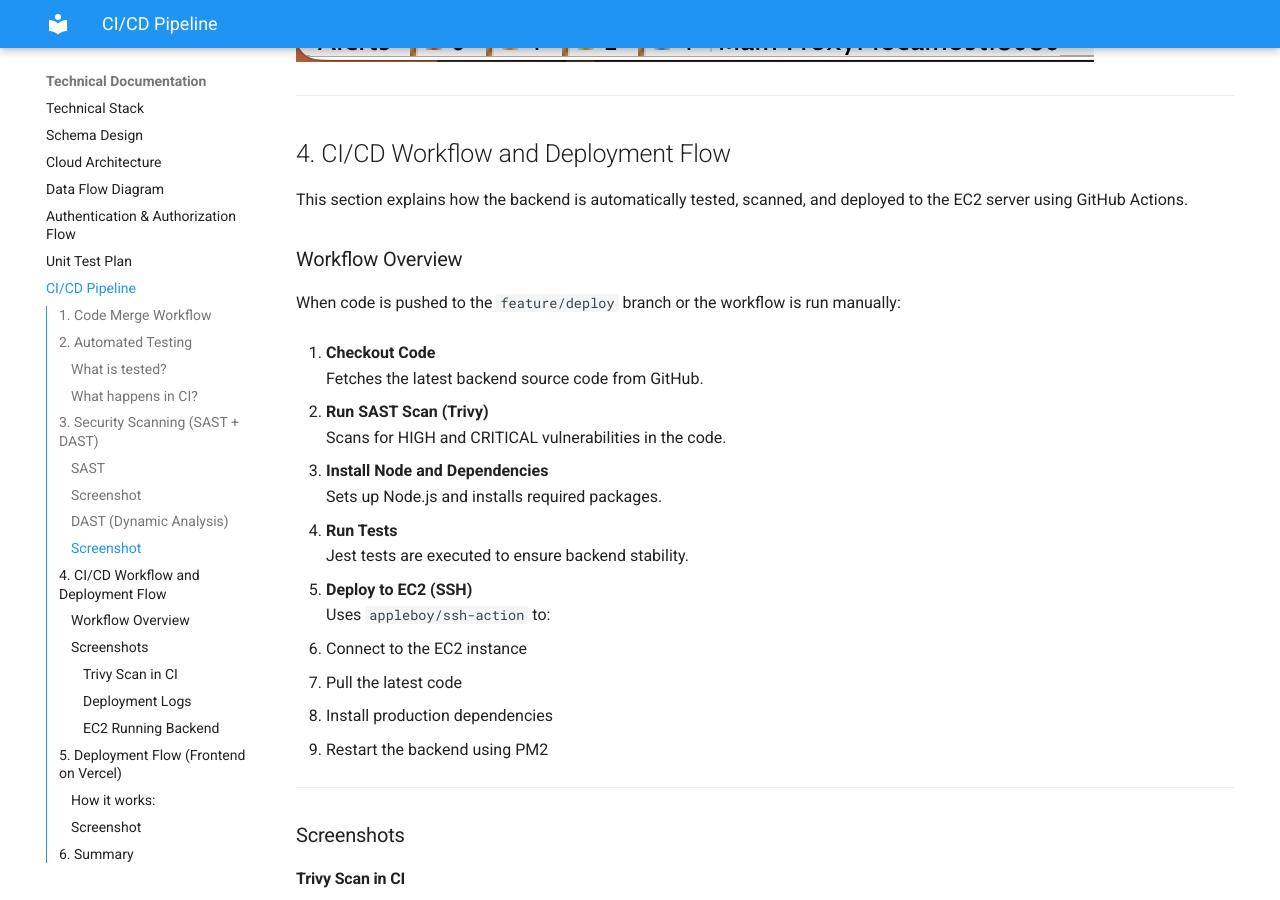
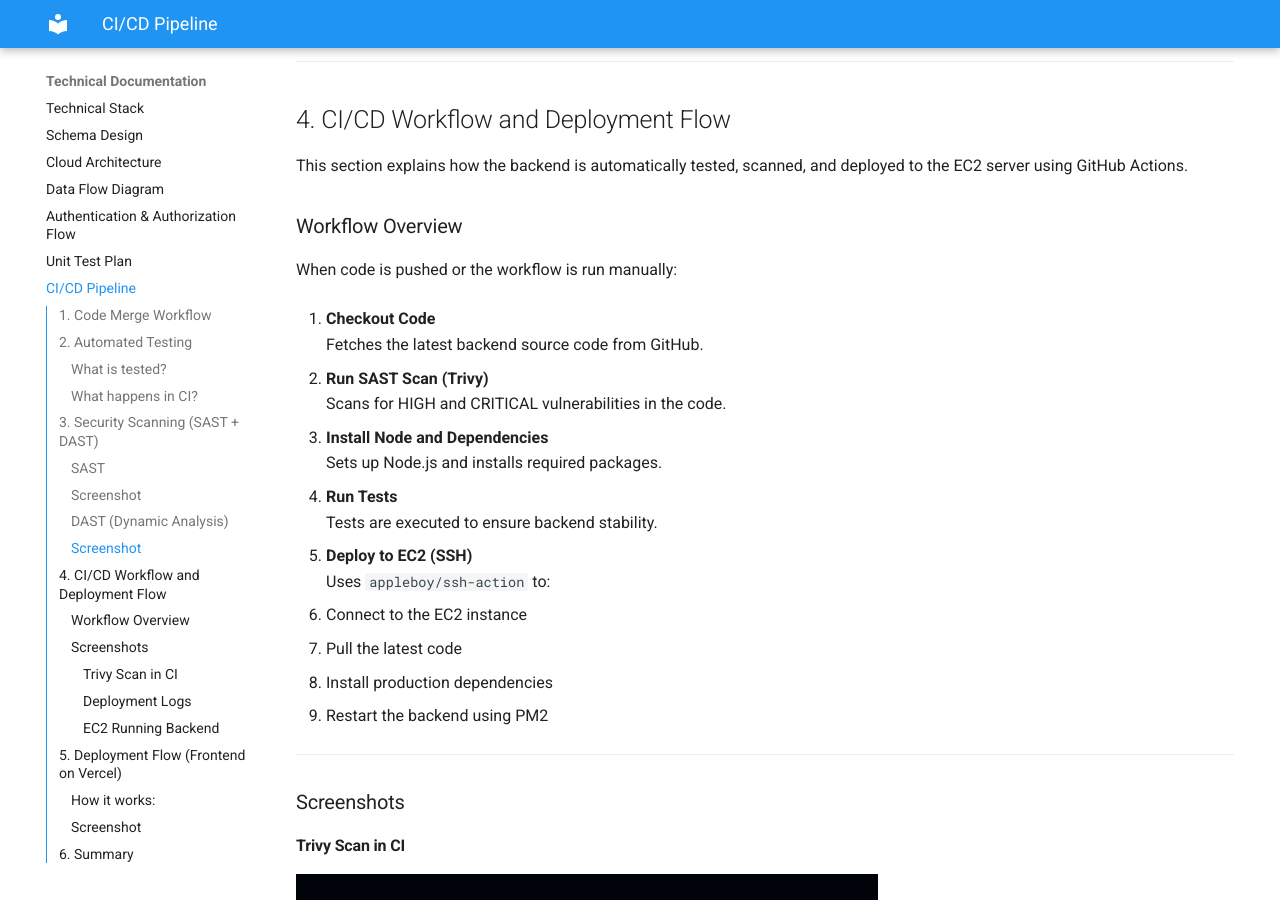
Before and after one commit to nakshatra-droid/job_platform_docs, an MkDocs documentation site: the page built from docs/ci_cd.md, in a window 1280 px wide and 900 px high, scrolled down 2937 px. Built offline with MkDocs 1.6.1 and Material for MkDocs 9.7.7, drawn with Linux system fonts in a browser that asks for light colours; some of the changed text lies outside the part shown.

Commit message:
chore: update  ci-cd pipeline plan

```diff
--- a/docs/ci_cd.md
+++ b/docs/ci_cd.md
@@ -25,7 +25,7 @@ feature branches → develop → main
 - Minimum coverage target: **80%+**
 
 ### What happens in CI?
-When code is pushed to `feature/deploy` or triggered manually:
+When code is pushed or workflow triggered manually:
 
 1. Install dependencies
 2. Run all backend tests
@@ -66,7 +65,7 @@ This section explains how the backend is automatically tested, scanned, and depl
 
 ### Workflow Overview
 
-When code is pushed to the `feature/deploy` branch or the workflow is run manually:
+When code is pushed or the workflow is run manually:
 
 1. **Checkout Code**
    Fetches the latest backend source code from GitHub.
@@ -78,7 +77,7 @@ When code is pushed to the `feature/deploy` branch or the workflow is run manual
    Sets up Node.js and installs required packages.
 
 4. **Run Tests**
-   Jest tests are executed to ensure backend stability.
+   Tests are executed to ensure backend stability.
 
 5. **Deploy to EC2 (SSH)**
    Uses `appleboy/ssh-action` to:
```
Also changed, not shown: other parts of docs/ci_cd.md (+2 -3 lines).
